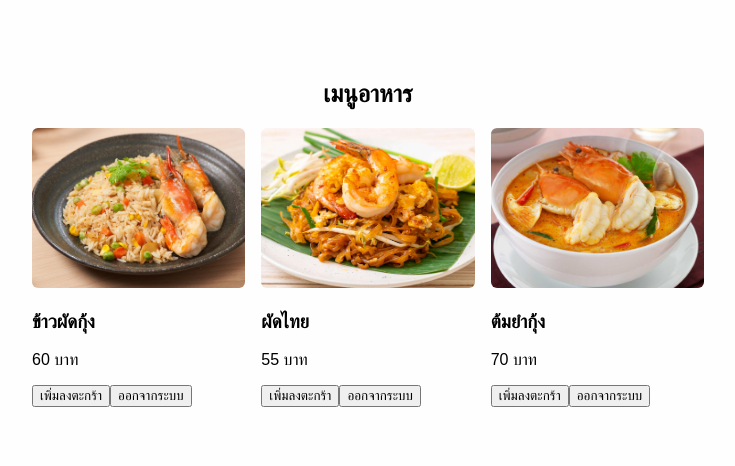
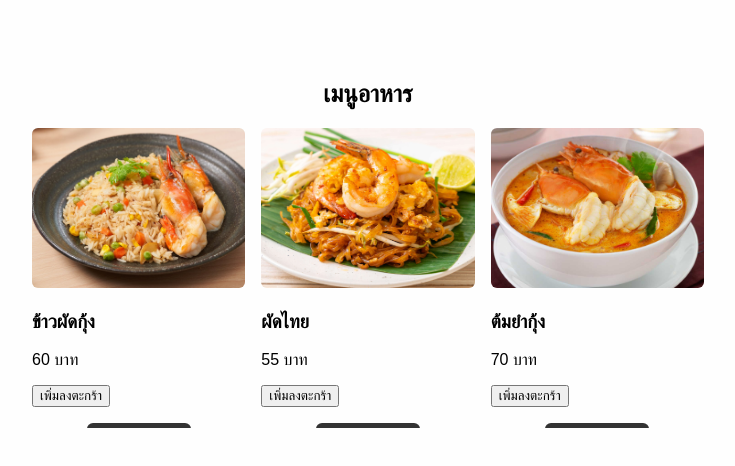
Before and after one commit to Setsukun1997/Food-order-sim, a React (Vite) app in the folder frontend/: page / in a window 1280 px wide. Shown: the top 466 px of the page, without its empty margins (272-1007 px from the left). Built offline with nearby package versions, Linux system fonts and the light colour scheme; sample sign-in values are in the browser's storage.

Commit message:
Update Menu.css

```diff
--- a/frontend/src/styles/Menu.css
+++ b/frontend/src/styles/Menu.css
@@ -26,3 +26,18 @@
   max-height: 300px;
   overflow: hidden;
 }
+.logout-button {
+  margin: 1rem auto;
+  display: block;
+  padding: 0.6rem 1.2rem;
+  background-color: #333;
+  color: white;
+  border: none;
+  border-radius: 6px;
+  cursor: pointer;
+  transition: background-color 0.2s ease;
+}
+
+.logout-button:hover {
+  background-color: #555;
+}
```
